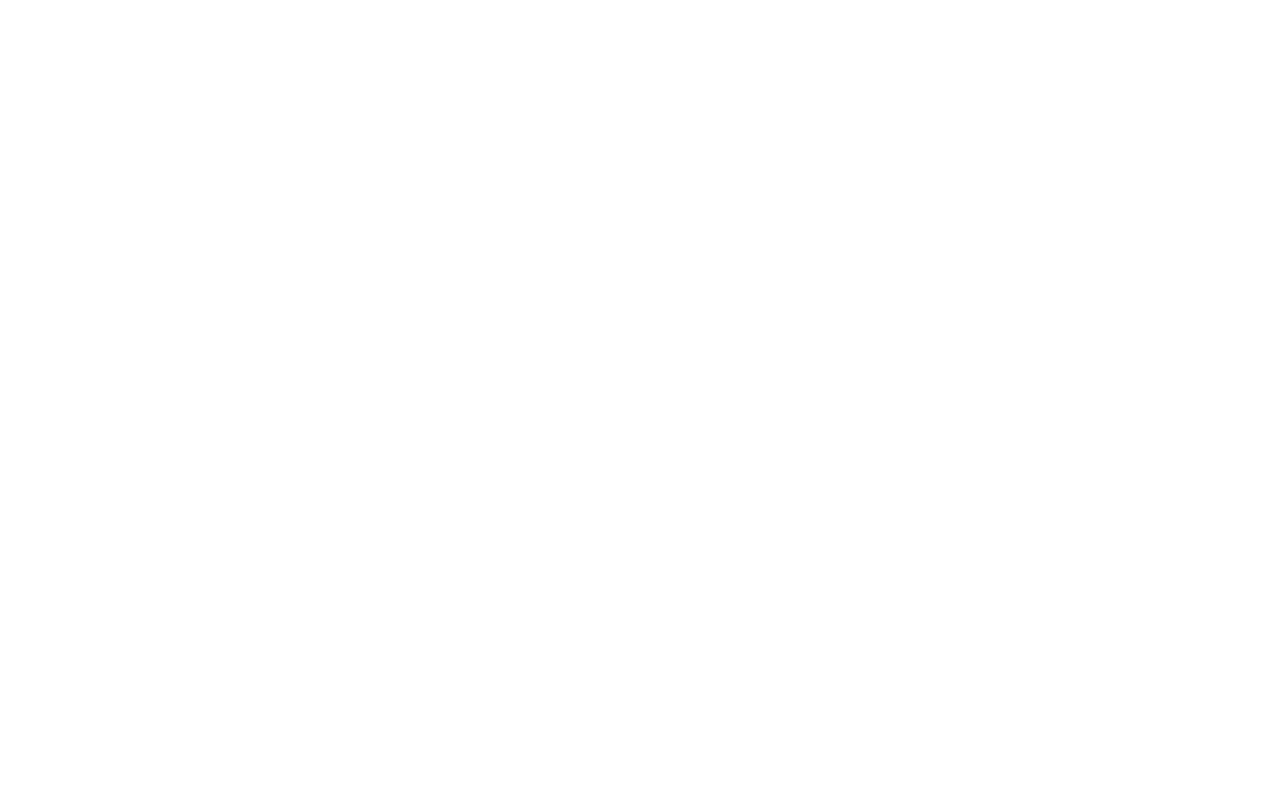
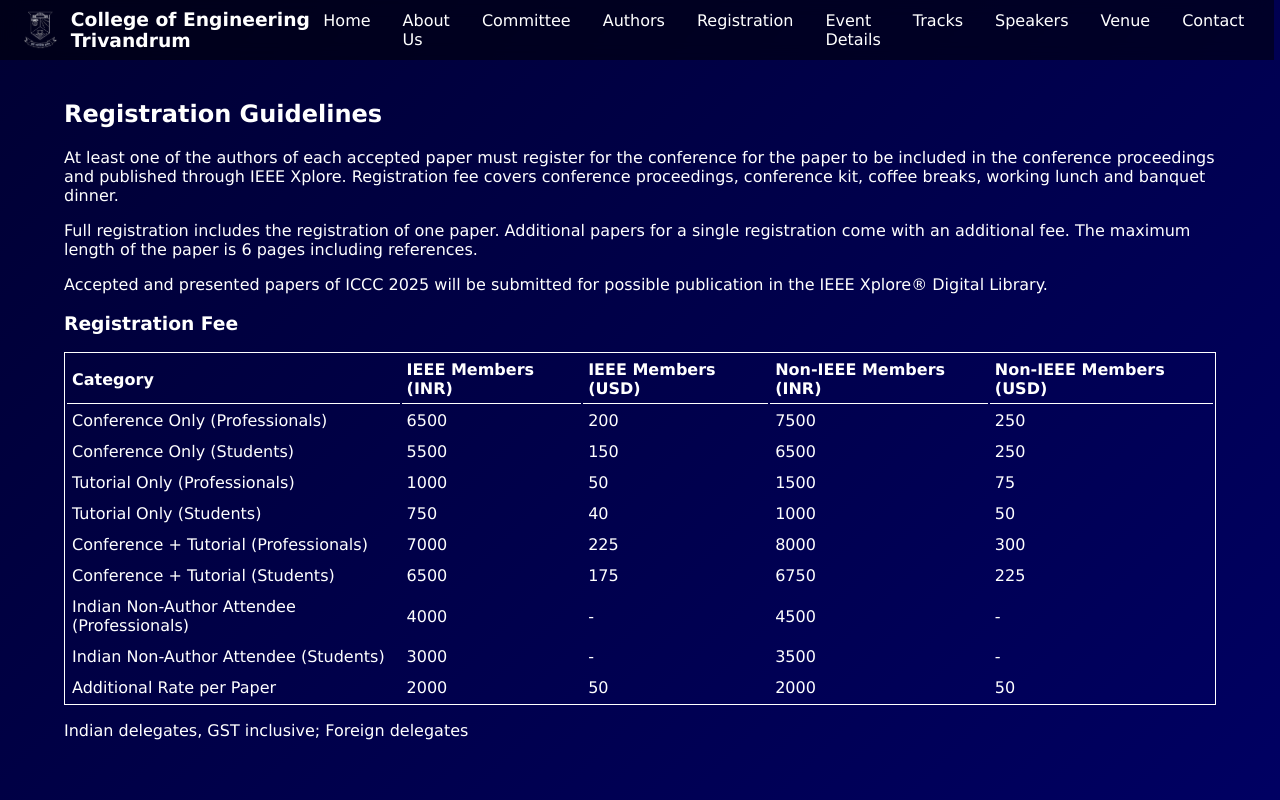
Before and after one commit to hisham-alangadan/iccc26-conference-website, a React (Vite) app: page /registration in a window 1280 px wide. Before the commit this address had no page. Shown: the top 800 px of the page. Built offline with nearby package versions, Linux system fonts and the light colour scheme.

Commit message:
added registrations page

```diff
--- a/src/App.tsx
+++ b/src/App.tsx
@@ -12,6 +12,7 @@
 import Presentation from "./pages/Presentation.tsx";
 import KeySpeakers from "./pages/KeynoteSpeakers.tsx";
 import CameraReady from "./pages/CameraReady.tsx";
+import Registration from "./pages/Registration.tsx";
 
 import './App.css'
 
@@ -36,6 +37,7 @@
         <Route path="/authors/presentation-guidelines" element={<Presentation/>}> </Route>
         <Route path="/authors/cameraready-guidelines" element={<CameraReady />}></Route>
         <Route path="/speakers" element={<KeySpeakers/>}></Route>
+        <Route path="/registration" element={<Registration />}></Route>
       </Routes>
     </Router>
   )
--- a/src/components/navbar.tsx
+++ b/src/components/navbar.tsx
@@ -51,7 +51,7 @@
           </div>
         </div>
         <div className="nav-link">
-          <a href="#">Registration</a>
+          <Link to="/registration">Registration</Link>
         </div>
         <div className="nav-link">
           <a href="#">Event Details</a>
--- /dev/null
+++ b/src/components/registration.tsx
@@ -0,0 +1,89 @@
+import "./styles/registration.css"
+
+const RegistrationComponent = () => {
+    return (
+        <div className="registration-container">
+            <h2>Registration Guidelines</h2>
+            <p>At least one of the authors of each accepted paper must register for the conference for the paper to be included in the conference proceedings and published through IEEE Xplore. Registration fee covers conference proceedings, conference kit, coffee breaks, working lunch and banquet dinner.</p>
+            <p>Full registration includes the registration of one paper. Additional papers for a single registration come with an additional fee. The maximum length of the paper is 6 pages including references.</p>
+            <p>Accepted and presented papers of ICCC 2025 will be submitted for possible publication in the IEEE Xplore® Digital Library.</p>
+
+            <h3>Registration Fee</h3>
+            <table>
+                <tr>
+                    <th>Category</th>
+                    <th>IEEE Members (INR)</th>
+                    <th>IEEE Members (USD)</th>
+                    <th>Non-IEEE Members (INR)</th>
+                    <th>Non-IEEE Members (USD)</th>
+                </tr>
+                <tr>
+                    <td>Conference Only (Professionals)</td>
+                    <td>6500</td>
+                    <td>200</td>
+                    <td>7500</td>
+                    <td>250</td>
+                </tr>
+                <tr>
+                    <td>Conference Only (Students)</td>
+                    <td>5500</td>
+                    <td>150</td>
+                    <td>6500</td>
+                    <td>250</td>
+                </tr>
+                <tr>
+                    <td>Tutorial Only (Professionals)</td>
+                    <td>1000</td>
+                    <td>50</td>
+                    <td>1500</td>
+                    <td>75</td>
+                </tr>
+                <tr>
+                    <td>Tutorial Only (Students)</td>
+                    <td>750</td>
+                    <td>40</td>
+                    <td>1000</td>
+                    <td>50</td>
+                </tr>
+                <tr>
+                    <td>Conference + Tutorial (Professionals)</td>
+                    <td>7000</td>
+                    <td>225</td>
+                    <td>8000</td>
+                    <td>300</td>
+                </tr>
+                <tr>
+                    <td>Conference + Tutorial (Students)</td>
+                    <td>6500</td>
+                    <td>175</td>
+                    <td>6750</td>
+                    <td>225</td>
+                </tr>
+                <tr>
+                    <td>Indian Non-Author Attendee (Professionals)</td>
+                    <td>4000</td>
+                    <td>-</td>
+                    <td>4500</td>
+                    <td>-</td>
+                </tr>
+                <tr>
+                    <td>Indian Non-Author Attendee (Students)</td>
+                    <td>3000</td>
+                    <td>-</td>
+                    <td>3500</td>
+                    <td>-</td>
+                </tr>
+                <tr>
+                    <td>Additional Rate per Paper</td>
+                    <td>2000</td>
+                    <td>50</td>
+                    <td>2000</td>
+                    <td>50</td>
+                </tr>
+            </table>
+            <p>Indian delegates, GST inclusive; Foreign delegates</p>
+        </div>
+    );
+};
+
+export default RegistrationComponent;
--- /dev/null
+++ b/src/components/styles/registration.css
@@ -0,0 +1,25 @@
+.registration-container {
+    background: linear-gradient(135deg, #000033, #000066);
+    color: #ffffff;
+    padding: 10vh 5vw;
+    min-height: 100vh;
+
+    @media screen and (max-width: 781px) {
+        padding-top: 15vh;
+    }
+
+    table {
+        text-align: left;
+        border: 1px white solid;
+        th {
+            border-bottom: 1px white solid;
+            padding: 5px;
+        }
+        td { padding: 5px; }
+        @media screen and (max-width: 781px) {
+            th, td {
+                padding: 5px 2.5px;
+            }
+        }
+    }
+}
--- /dev/null
+++ b/src/pages/Registration.tsx
@@ -0,0 +1,13 @@
+import Navbar from "../components/navbar";
+import RegistrationComponent from "../components/registration";
+
+const Registration = () => {
+    return (
+        <>
+            <Navbar />
+            <RegistrationComponent />
+        </>
+    );
+};
+
+export default Registration;
```
Also changed, not shown: src/pages/ContactUs.tsx (added).
